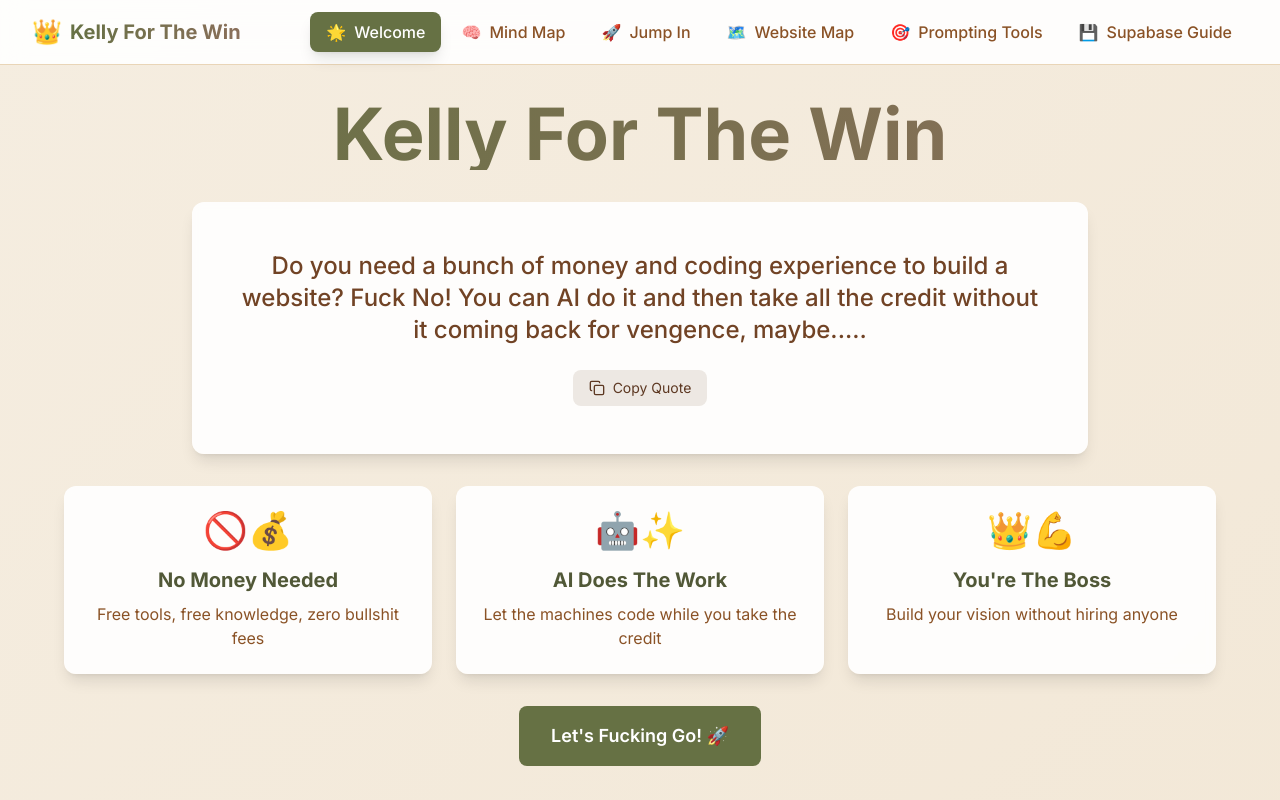
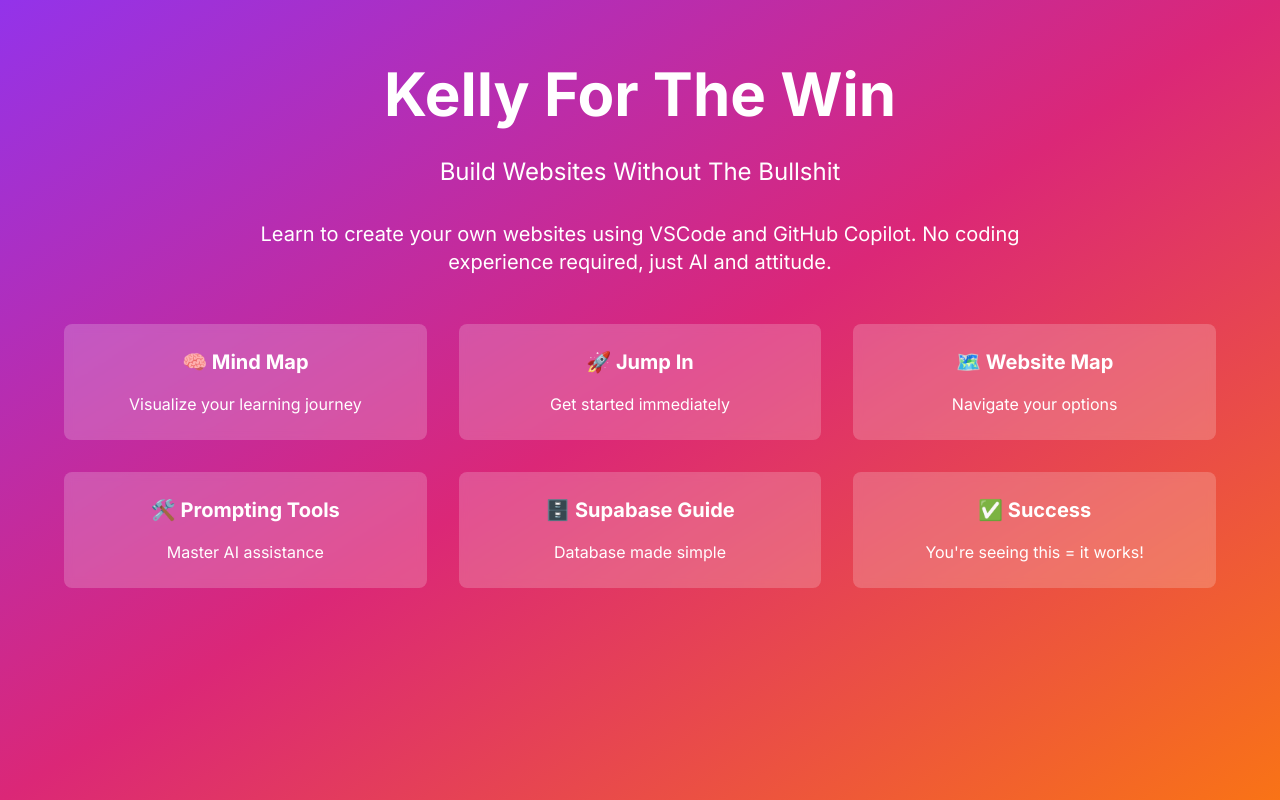
Before and after one commit to Benharper1984/kelly-ftw-site, a Next.js app: page / in a window 1280 px wide. Shown: the top 800 px of the page. Built offline with nearby package versions, Linux system fonts and the light colour scheme.

Commit message:
Simplify main page to debug 404 issue

```diff
--- a/src/app/page.tsx
+++ b/src/app/page.tsx
@@ -1,36 +1,48 @@
-'use client'
+export default function Home() {
+  return (
+    <div className="min-h-screen bg-gradient-to-br from-purple-600 via-pink-600 to-orange-500">
+      <div className="container mx-auto px-4 py-16">
+        <div className="text-center text-white">
+          <h1 className="text-6xl font-bold mb-8">Kelly For The Win</h1>
+          <h2 className="text-2xl mb-8">Build Websites Without The Bullshit</h2>
+          <p className="text-xl mb-12 max-w-3xl mx-auto">
+            Learn to create your own websites using VSCode and GitHub Copilot.
+            No coding experience required, just AI and attitude.
+          </p>
 
-import { useState } from 'react'
-import { motion } from 'framer-motion'
-import WelcomeSection from '@/components/WelcomeSection'
-import MindMapSection from '@/components/MindMapSection'
-import JumpInSection from '@/components/JumpInSection'
-import WebsiteMapSection from '@/components/WebsiteMapSection'
-import PromptingToolsSection from '@/components/PromptingToolsSection'
-import SupabaseGuideSection from '@/components/SupabaseGuideSection'
-import Navigation from '@/components/Navigation'
+          <div className="grid md:grid-cols-2 lg:grid-cols-3 gap-8 max-w-6xl mx-auto">
+            <div className="bg-white/20 backdrop-blur-sm rounded-lg p-6">
+              <h3 className="text-xl font-bold mb-4">🧠 Mind Map</h3>
+              <p>Visualize your learning journey</p>
+            </div>
 
-export default function Home() {
-  const [activeSection, setActiveSection] = useState('welcome')
+            <div className="bg-white/20 backdrop-blur-sm rounded-lg p-6">
+              <h3 className="text-xl font-bold mb-4">🚀 Jump In</h3>
+              <p>Get started immediately</p>
+            </div>
 
-  return (
-    <div className="min-h-screen">
-      <Navigation activeSection={activeSection} setActiveSection={setActiveSection} />
+            <div className="bg-white/20 backdrop-blur-sm rounded-lg p-6">
+              <h3 className="text-xl font-bold mb-4">🗺️ Website Map</h3>
+              <p>Navigate your options</p>
+            </div>
 
-      <main className="relative">
-        <motion.div
-          initial={{ opacity: 0 }}
-          animate={{ opacity: 1 }}
-          transition={{ duration: 0.8 }}
-        >
-          <WelcomeSection />
-          <MindMapSection />
-          <JumpInSection />
-          <WebsiteMapSection />
-          <PromptingToolsSection />
-          <SupabaseGuideSection />
-        </motion.div>
-      </main>
+            <div className="bg-white/20 backdrop-blur-sm rounded-lg p-6">
+              <h3 className="text-xl font-bold mb-4">🛠️ Prompting Tools</h3>
+              <p>Master AI assistance</p>
+            </div>
+
+            <div className="bg-white/20 backdrop-blur-sm rounded-lg p-6">
+              <h3 className="text-xl font-bold mb-4">🗄️ Supabase Guide</h3>
+              <p>Database made simple</p>
+            </div>
+
+            <div className="bg-white/20 backdrop-blur-sm rounded-lg p-6">
+              <h3 className="text-xl font-bold mb-4">✅ Success</h3>
+              <p>You're seeing this = it works!</p>
+            </div>
+          </div>
+        </div>
+      </div>
     </div>
   )
 }
--- /dev/null
+++ b/src/app/test/page.tsx
@@ -0,0 +1,11 @@
+export default function TestPage() {
+  return (
+    <div className="min-h-screen flex items-center justify-center bg-gradient-to-br from-purple-600 to-pink-600">
+      <div className="text-center text-white">
+        <h1 className="text-4xl font-bold mb-4">Test Page Works!</h1>
+        <p className="text-xl">If you can see this, routing is working correctly.</p>
+        <p className="text-lg mt-4">Next.js App Router is functioning properly.</p>
+      </div>
+    </div>
+  )
+}
```
